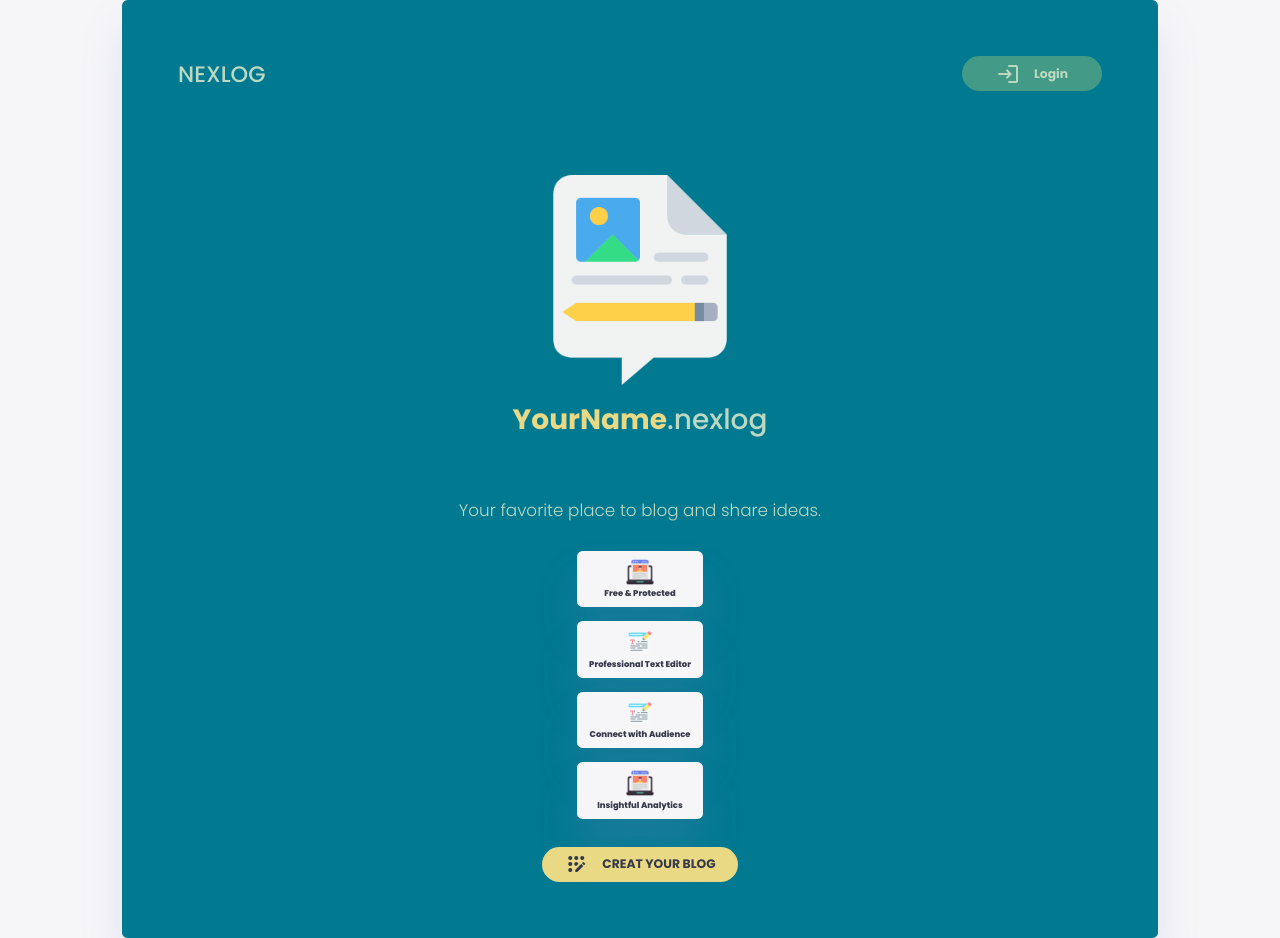
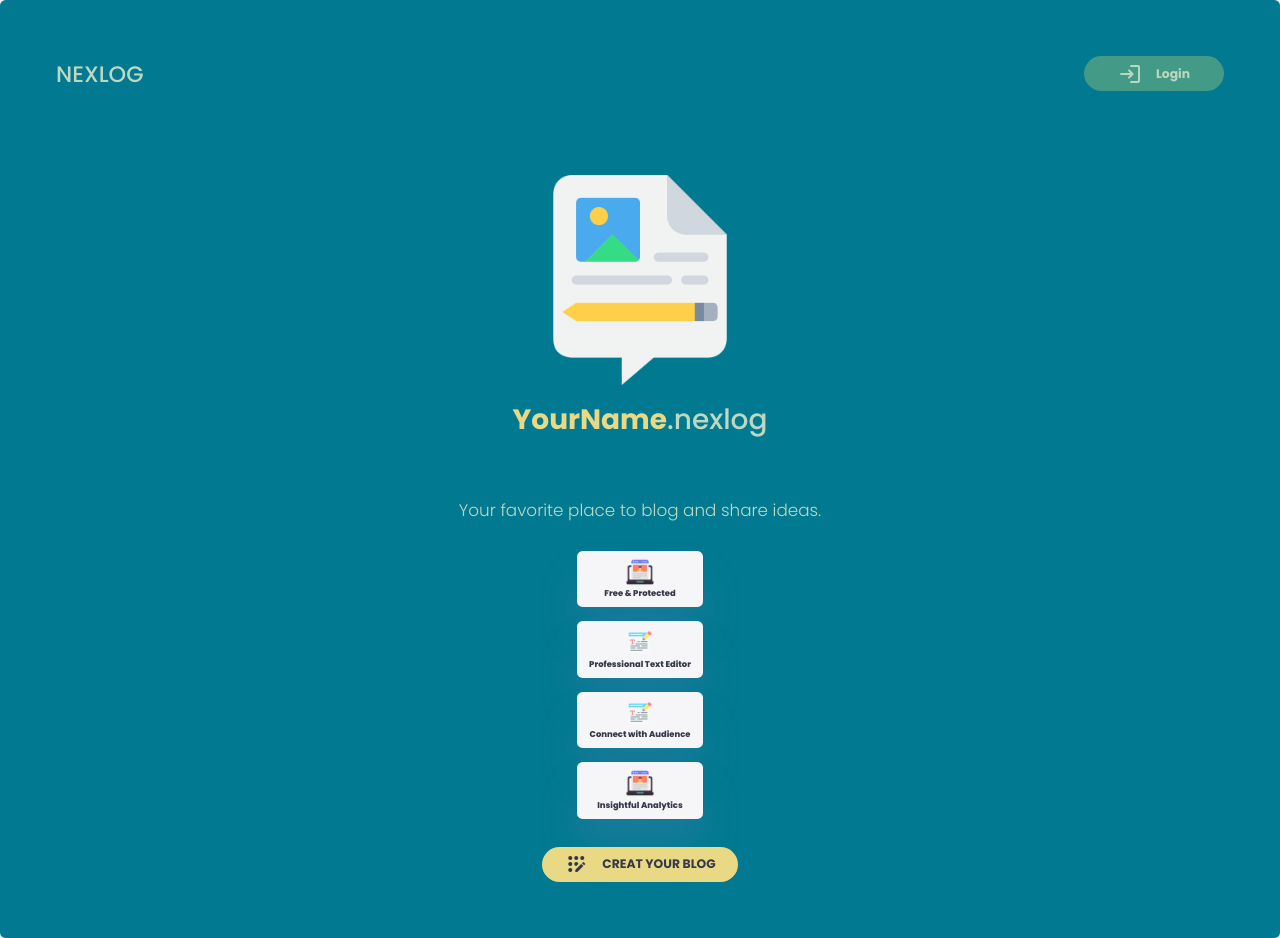
Before and after one commit to zilogfa/NexLog, a Flask app: page / in a window 1280 px wide, with the pointer over the restyled element. Run offline with Flask 3, Linux system fonts and the light colour scheme; some libraries are stand-ins or nearby versions.

Commit message:
landing page CSS Hover adjustment

```diff
--- a/app/static/css/main.css
+++ b/app/static/css/main.css
@@ -198,6 +198,10 @@
 @media only screen and (max-width: 1280px) {
     .main-table {
         width: 90%;
+    }
+
+    .main-table:hover{
+        width: 100%;
     }
 
     .main-table .main-top {
```
